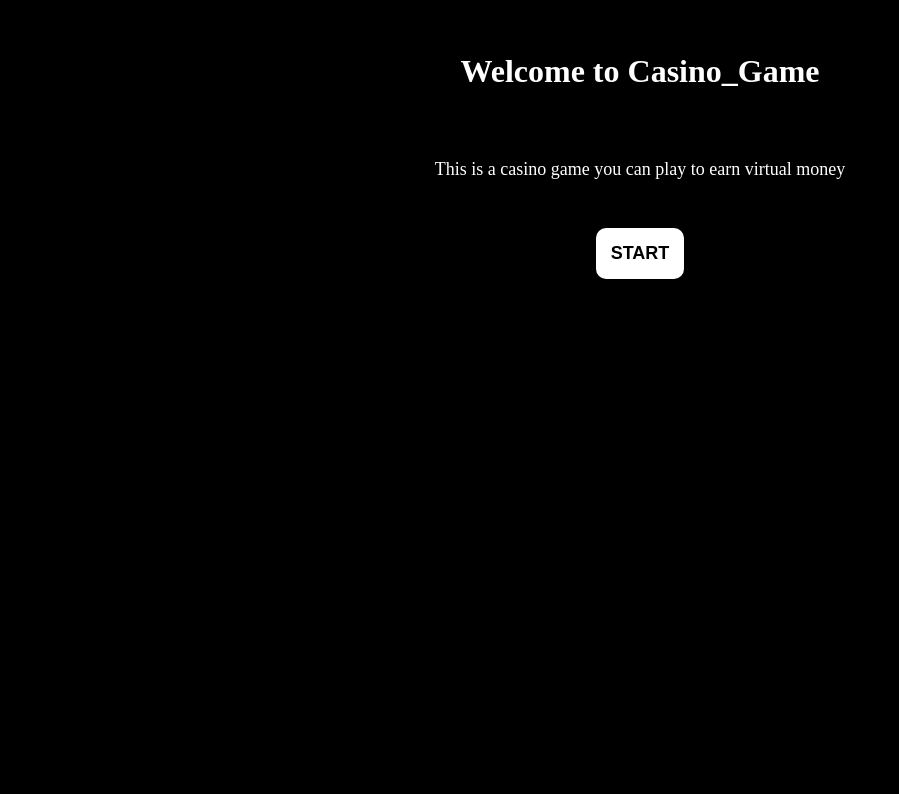
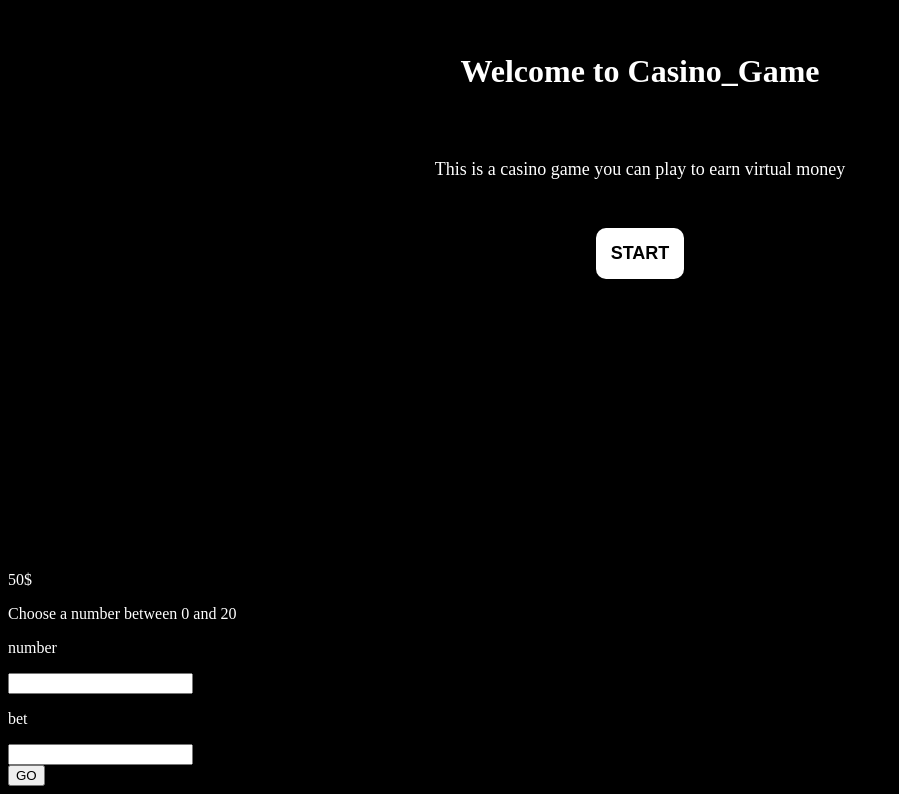
Before and after one commit to muhumbania/Casino_Game, a plain HTML site: page index.html in a window 1280 px wide. Shown: the part 253-1047 px from the top of the page, without its empty margins (0-899 px from the left). Before the commit the page ends 816 px from the top, so only its background shows below. Drawn offline with Linux system fonts and the light colour scheme.

Commit message:
Completed the start game structure

```diff
--- a/index.html
+++ b/index.html
@@ -17,4 +17,18 @@
         </button>
     </div>
 
+    <div class="start">
+        <p>50$</p>
+        <p>Choose a number between 0 and 20</p>
+        <div>
+            <p>number</p>
+            <input type="number">
+        </div>
+        <div>
+            <p>bet</p>
+            <input type="number">
+        </div>
+        <button>GO</button>
+    </div>
+
 </body>
--- a/styles.css
+++ b/styles.css
@@ -1,5 +1,6 @@
 body{
     background-color: black;
+    color: white;
 }
 
 .welcome{
```
